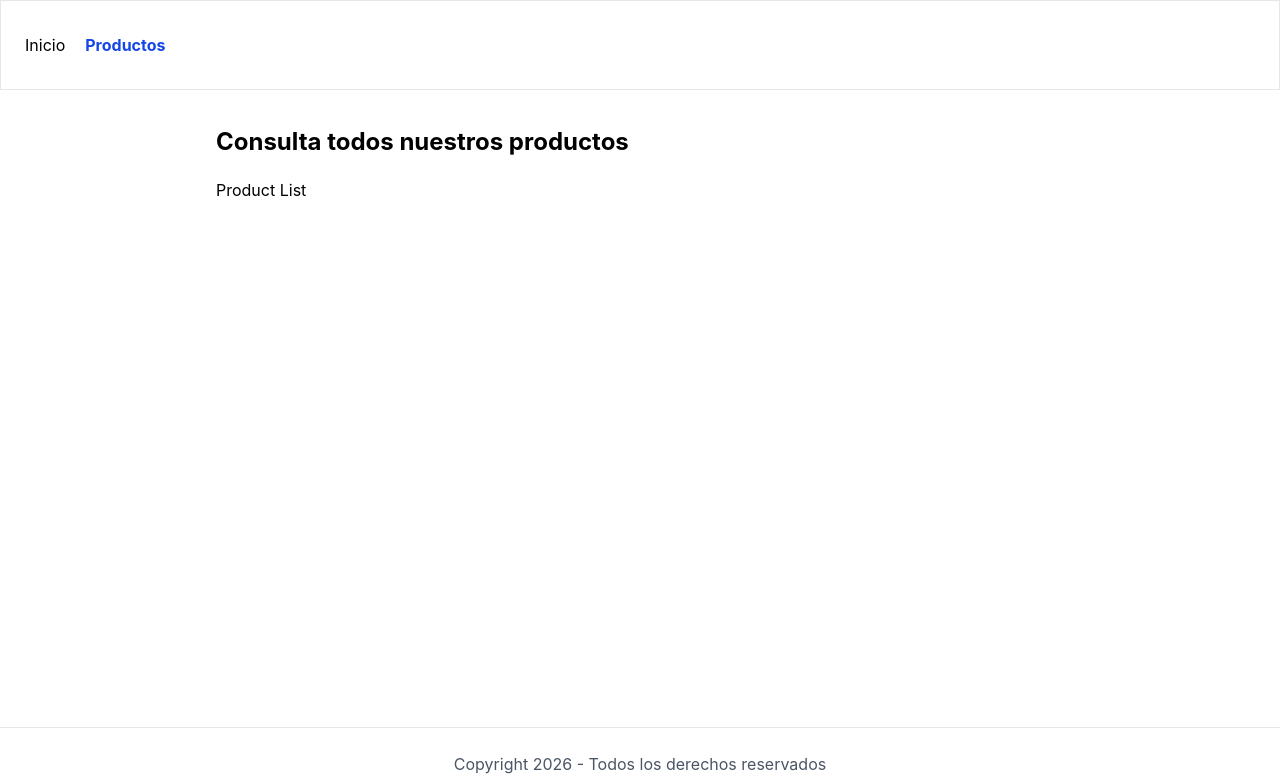
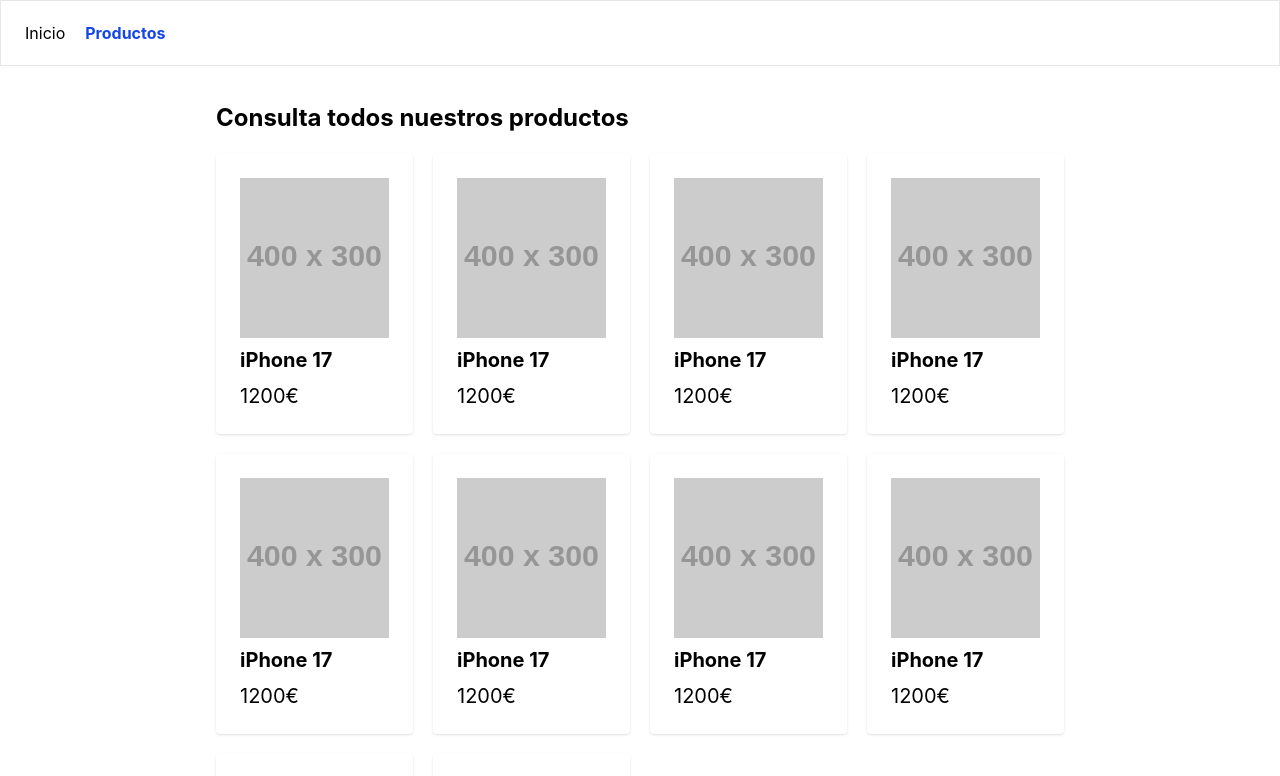
Before and after one commit to gemmaadev/prueba-nivel-react, a React (Vite) app: page /products in a window 1280 px wide. Shown: the top 776 px of the page. Built offline with nearby package versions, Linux system fonts and the light colour scheme.

Commit message:
feat: render product grid and add products cards

```diff
--- a/src/features/product/components/ProductList.tsx
+++ b/src/features/product/components/ProductList.tsx
@@ -1,3 +1,23 @@
+import { useState } from "react";
+import { products } from "../../../data/products";
+import type { Product } from "../types/product";
+
 export function ProductList() {
-  return <h1>Product List</h1>;
+  const [productList] = useState<Product[]>(products);
+
+  return (
+    <ul className="grid grid-cols-1 md:grid-cols-3 lg:grid-cols-4 gap-5">
+      {productList.map((product) => (
+        <li className="flex flex-col boder shadow-sm border-gray-200 p-6 rounded gap-2">
+          <img
+            src={product.image.src}
+            alt={product.image.alt}
+            className="w-full h-40 object-cover"
+          />
+          <h3 className="text-xl font-bold">{product.title}</h3>
+          <p className="text-xl">{product.price}€</p>
+        </li>
+      ))}
+    </ul>
+  );
 }
--- a/src/layout/layout.tsx
+++ b/src/layout/layout.tsx
@@ -3,7 +3,7 @@
 export default function Layout() {
   return (
     <div className="flex flex-col min-h-screen">
-      <header className="flex border border-b border-gray-200 px-6 py-8">
+      <header className="flex border border-b border-gray-200 px-6 py-5">
         <nav className="flex gap-5">
           <NavLink
             to={"/"}
```
